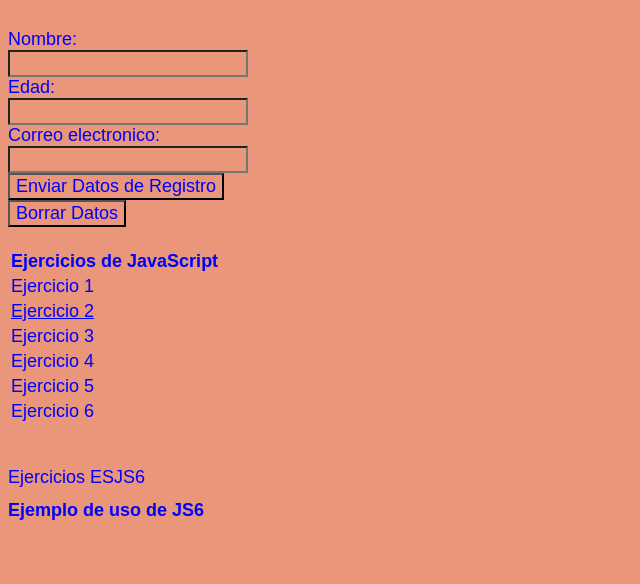
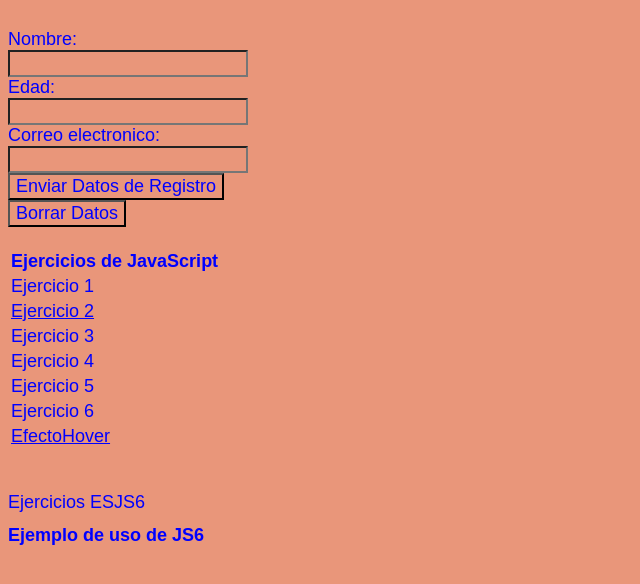
Before and after one commit to demonassit/8sis1aJavaScript, a plain HTML site: page index.html in a window 1280 px wide. Shown: the whole page, without its empty margins (0-640 px from the left). Drawn offline with Linux system fonts and the light colour scheme.

Commit message:
enlace hover

```diff
--- a/index.html
+++ b/index.html
@@ -43,6 +43,9 @@
         </tr><tr>
             <td>Ejercicio 6</td>
         </tr>
+        <tr>
+            <td><a href="efectohover.html">EfectoHover</a></td>
+        </tr>
     </table>
     <br>
     <br>
```
